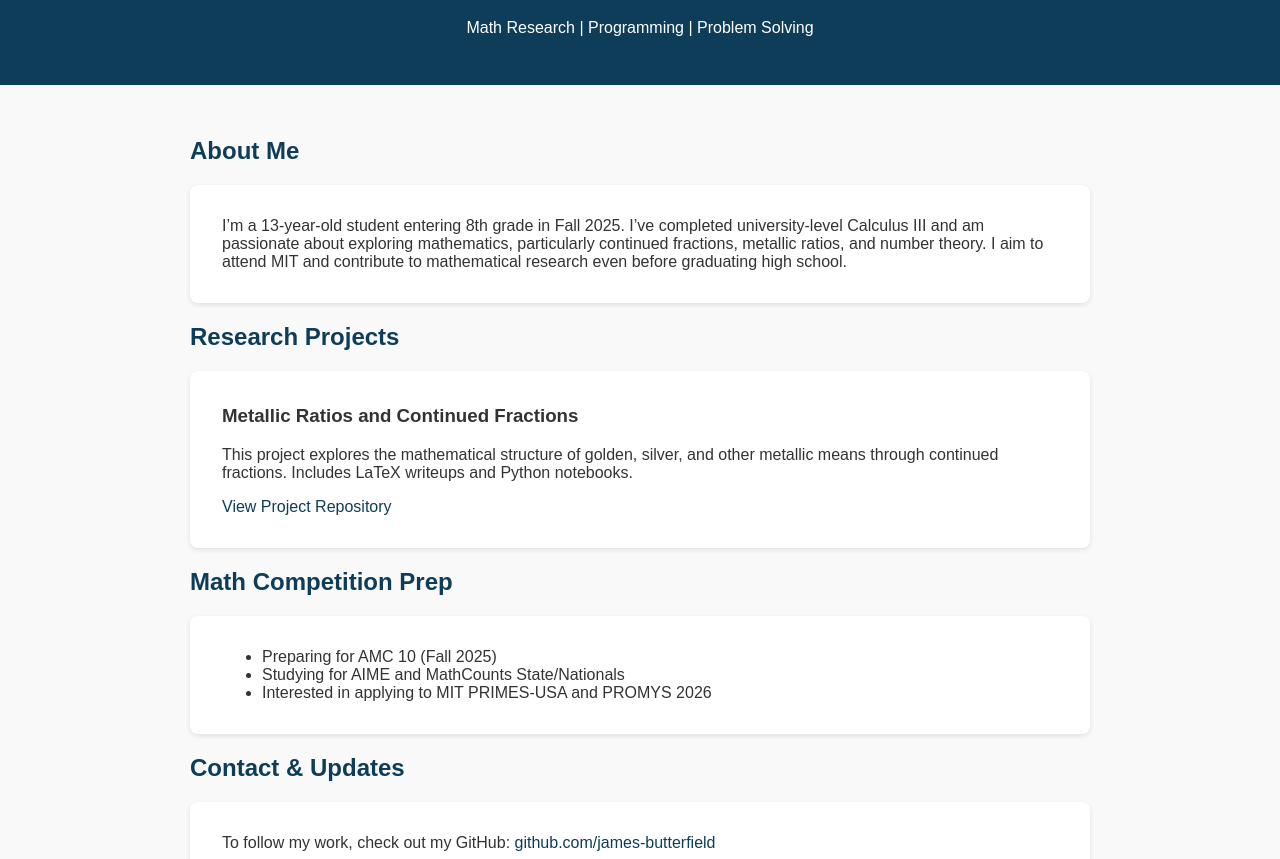
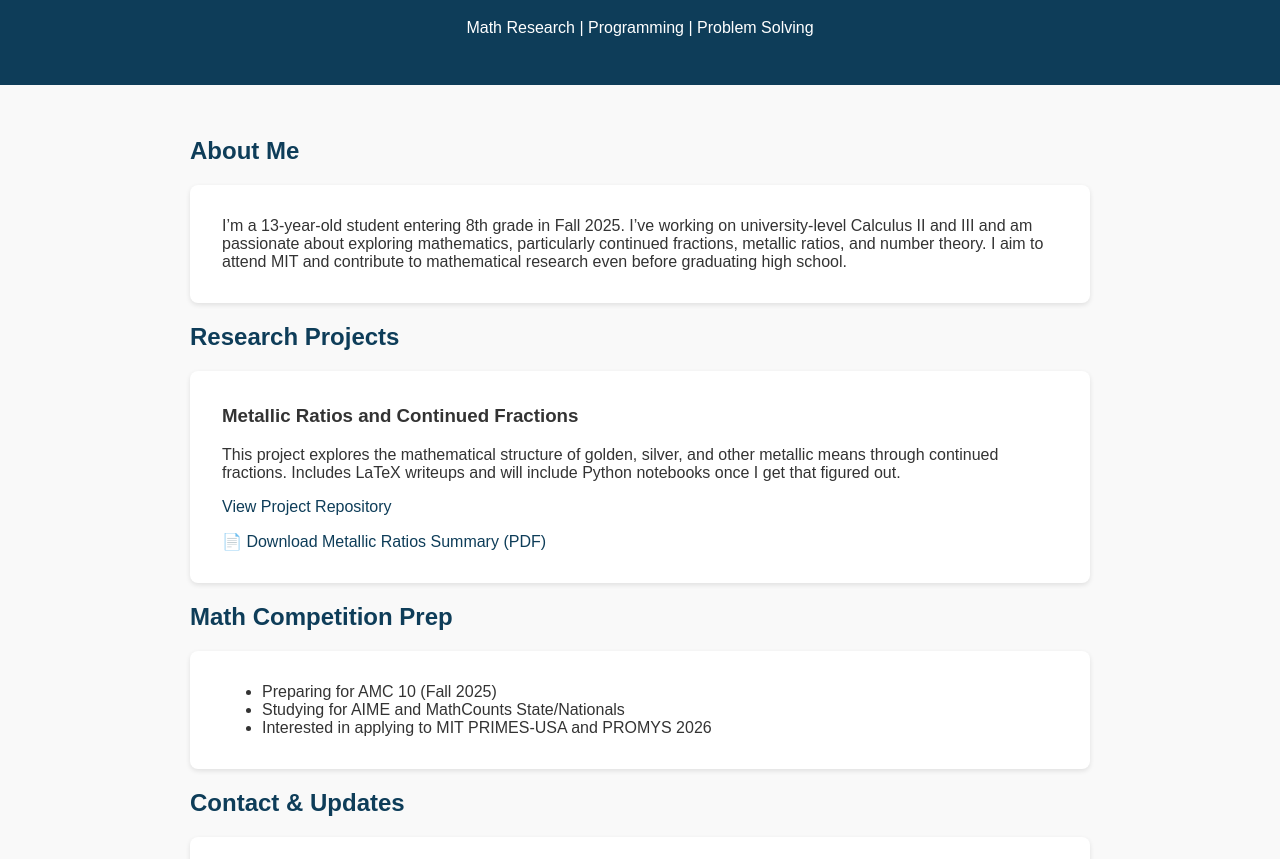
Before and after one commit to jbutterfield922/metallic-ratios-research, a plain HTML site: page docs/index.html in a window 1280 px wide. Shown: the part 93-952 px from the top of the page. Drawn offline with Linux system fonts and the light colour scheme.

Commit message:
Update index.html

```diff
--- a/docs/index.html
+++ b/docs/index.html
@@ -23,14 +23,15 @@
   <section>
     <h2>About Me</h2>
     <div class="card">
-      <p>I’m a 13-year-old student entering 8th grade in Fall 2025. I’ve completed university-level Calculus III and am passionate about exploring mathematics, particularly continued fractions, metallic ratios, and number theory. I aim to attend MIT and contribute to mathematical research even before graduating high school.</p>
+      <p>I’m a 13-year-old student entering 8th grade in Fall 2025. I’ve working on university-level Calculus II and III and am passionate about exploring mathematics, particularly continued fractions, metallic ratios, and number theory. I aim to attend MIT and contribute to mathematical research even before graduating high school.</p>
     </div>
 
     <h2>Research Projects</h2>
     <div class="card">
       <h3>Metallic Ratios and Continued Fractions</h3>
-      <p>This project explores the mathematical structure of golden, silver, and other metallic means through continued fractions. Includes LaTeX writeups and Python notebooks.</p>
+      <p>This project explores the mathematical structure of golden, silver, and other metallic means through continued fractions. Includes LaTeX writeups and will include Python notebooks once I get that figured out.</p>
       <p><a href="#">View Project Repository</a></p>
+      <p><a href="metallic_ratios_summary.pdf" target="_blank">📄 Download Metallic Ratios Summary (PDF)</a></p>
     </div>
 
     <h2>Math Competition Prep</h2>
@@ -44,8 +45,9 @@
 
     <h2>Contact & Updates</h2>
     <div class="card">
-      <p>To follow my work, check out my GitHub: <a href="#">github.com/james-butterfield</a></p>
+      <p>To follow my work, check out my GitHub: <a href="#">github.com/jamesbutterfield922</a></p>
       <p>Contact me or my parents to collaborate or recommend opportunities.</p>
+      <p>Email: <a href="mailto:chris@butterfield-machine.com">chris@butterfield-machine.com</a></p>
     </div>
   </section>
 </body>
```
